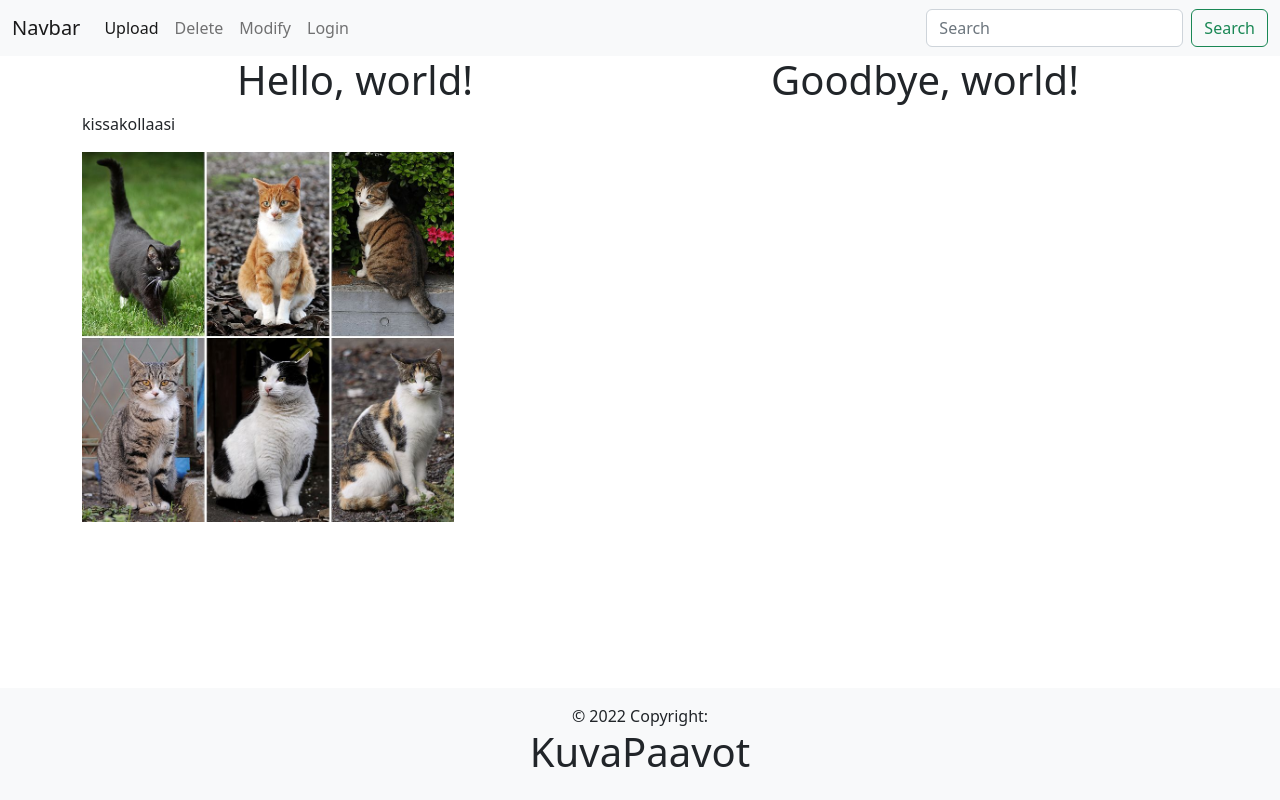
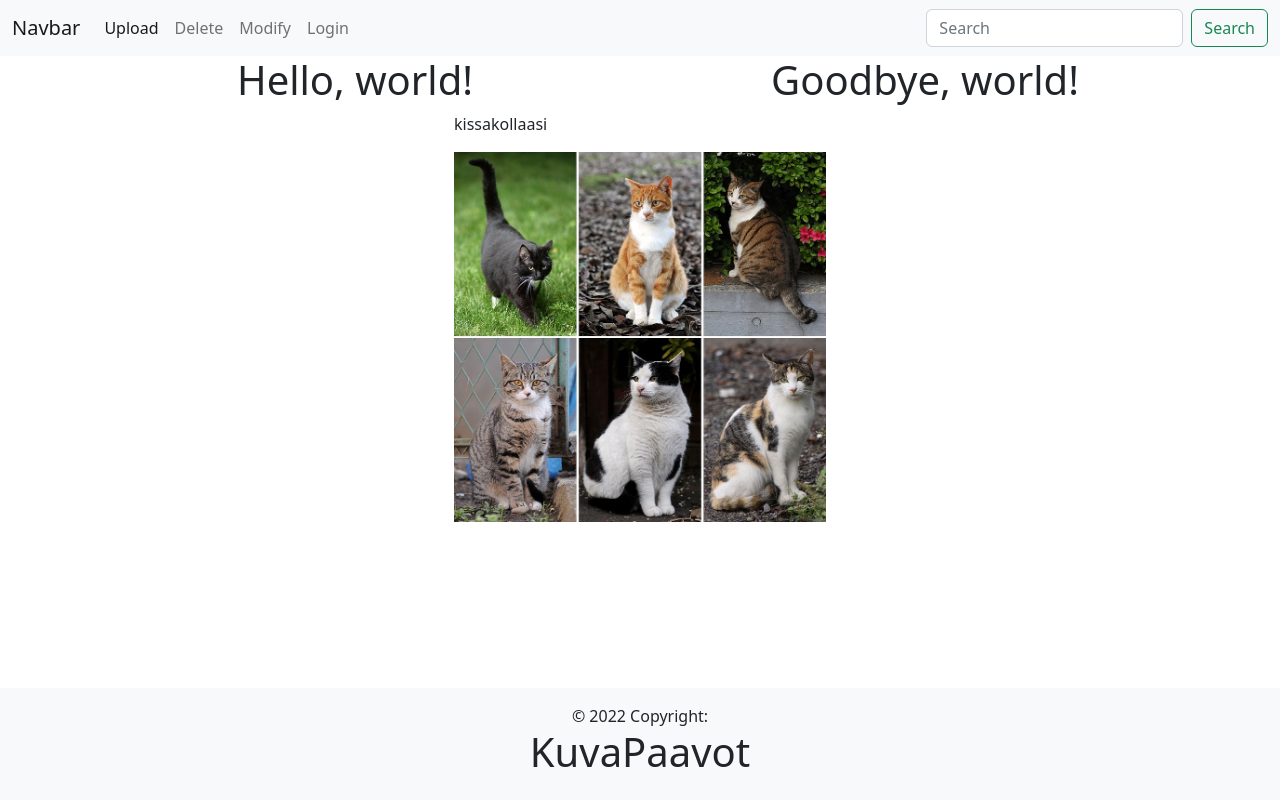
Before and after one commit to hamk-webdev-intim21a6/KuvaPaavot, a Django app: page /gallery/ in a window 1280 px wide. Run offline with Django 3.2, Linux system fonts and the light colour scheme; data comes from the database, SQL or seed files in the repository.

Commit message:
centering content

```diff
--- a/gallery/templates/gallery/index.html
+++ b/gallery/templates/gallery/index.html
@@ -47,7 +47,7 @@
         </div>
       </div>
     </div>
-    <div id="target" class="container-lg">
+    <div id="target" class="container-lg d-flex align-items-center justify-content-center">
         {% for post in posts %}
         <div class="col-md-4">
             <p>{{ post.description }}</p>
```
